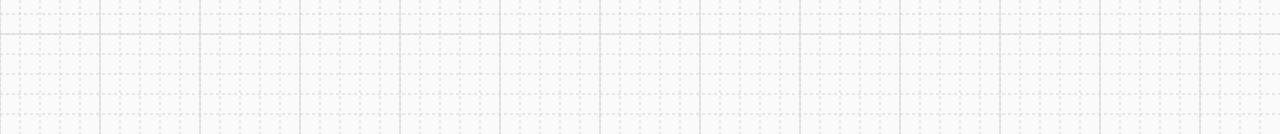
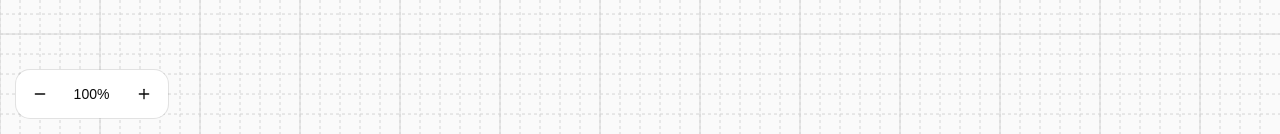
Before and after one commit to LeomharT/pgm-map-editor, a React (Vite) app: page / in a window 1280 px wide. Shown: the part 666-800 px from the top of the page. Built offline with nearby package versions, Linux system fonts and the light colour scheme.

Commit message:
feat: use store

```diff
--- a/package.json
+++ b/package.json
@@ -33,6 +33,7 @@
     "eslint-plugin-react-hooks": "^7.1.1",
     "eslint-plugin-react-refresh": "^0.5.7",
     "globals": "^17.13.0",
+    "prettier-plugin-tailwindcss": "^0.8.1",
     "typescript": "~6.0.3",
     "typescript-eslint": "^8.72.0",
     "vite": "^8.3.5"
--- /dev/null
+++ b/src/components/ui/button-group.tsx
@@ -0,0 +1,87 @@
+import { mergeProps } from "@base-ui/react/merge-props"
+import { useRender } from "@base-ui/react/use-render"
+import { cva, type VariantProps } from "class-variance-authority"
+import { cn } from "cn"
+
+import { Separator } from "@/components/ui/separator"
+
+const buttonGroupVariants = cva(
+  "flex w-fit items-stretch *:focus-visible:relative *:focus-visible:z-10 has-[>[data-slot=button-group]]:gap-2 has-[select[aria-hidden=true]:last-child]:[&>[data-slot=select-trigger]:last-of-type]:rounded-r-lg [&>[data-slot=select-trigger]:not([class*='w-'])]:w-fit [&>input]:flex-1",
+  {
+    variants: {
+      orientation: {
+        horizontal:
+          "*:data-slot:rounded-r-none [&>[data-slot]:not(:has(~[data-slot]))]:rounded-r-lg! [&>[data-slot]~[data-slot]]:rounded-l-none [&>[data-slot]~[data-slot]]:border-l-0",
+        vertical:
+          "flex-col *:data-slot:rounded-b-none [&>[data-slot]:not(:has(~[data-slot]))]:rounded-b-lg! [&>[data-slot]~[data-slot]]:rounded-t-none [&>[data-slot]~[data-slot]]:border-t-0",
+      },
+    },
+    defaultVariants: {
+      orientation: "horizontal",
+    },
+  }
+)
+
+function ButtonGroup({
+  className,
+  orientation,
+  ...props
+}: React.ComponentProps<"div"> & VariantProps<typeof buttonGroupVariants>) {
+  return (
+    <div
+      role="group"
+      data-slot="button-group"
+      data-orientation={orientation}
+      className={cn(buttonGroupVariants({ orientation }), className)}
+      {...props}
+    />
+  )
+}
+
+function ButtonGroupText({
+  className,
+  render,
+  ...props
+}: useRender.ComponentProps<"div">) {
+  return useRender({
+    defaultTagName: "div",
+    props: mergeProps<"div">(
+      {
+        className: cn(
+          "flex items-center gap-2 rounded-lg border bg-muted px-2.5 text-sm font-medium [&_svg]:pointer-events-none [&_svg:not([class*='size-'])]:size-4",
+          className
+        ),
+      },
+      props
+    ),
+    render,
+    state: {
+      slot: "button-group-text",
+    },
+  })
+}
+
+function ButtonGroupSeparator({
+  className,
+  orientation = "vertical",
+  ...props
+}: React.ComponentProps<typeof Separator>) {
+  return (
+    <Separator
+      data-slot="button-group-separator"
+      orientation={orientation}
+      className={cn(
+        "relative self-stretch bg-input data-horizontal:mx-px data-horizontal:w-auto data-vertical:my-px data-vertical:h-auto",
+        className
+      )}
+      {...props}
+    />
+  )
+}
+
+export {
+  ButtonGroup,
+  ButtonGroupSeparator,
+  ButtonGroupText,
+  buttonGroupVariants,
+}
--- a/src/feature/map/components/MapCanvas2D.tsx
+++ b/src/feature/map/components/MapCanvas2D.tsx
@@ -1,29 +1,49 @@
 import MapEngine2D from '@/engine/map-engine-2d';
-import { useEffect, useRef } from 'react';
+import { useCallback, useEffect, useMemo, useRef, useState } from 'react';
 import { MapCanvas2DContext } from '../context';
+import MapCanvasMapController from './MapCanvasMapController';
 
 export default function MapCanvas2D() {
   const ref = useRef<HTMLDivElement>(null);
 
-  const engineRef = useRef<MapEngine2D>(null);
+  const [engine, setEngine] = useState<MapEngine2D | null>(null);
+
+  const dispatchEvent = useCallback(
+    (...args: Parameters<MapEngine2D['dispatchEvent']>) => {
+      return engine?.dispatchEvent(...args);
+    },
+    [engine],
+  );
+
+  const addEventListener = useCallback(
+    (...args: Parameters<MapEngine2D['addEventListener']>) => {
+      return engine?.addEventListener(...args);
+    },
+    [engine],
+  );
+
+  const contextValue = useMemo(() => {
+    return {
+      dispatchEvent,
+      addEventListener,
+    };
+  }, [dispatchEvent, addEventListener]);
 
   useEffect(() => {
     const container = ref.current;
     if (!container) return;
 
-    const engine = new MapEngine2D(container);
-    engineRef.current = engine;
+    const instance = new MapEngine2D(container);
+    setEngine(instance);
 
-    return () => engine.dispose();
+    return () => instance.dispose();
   }, []);
 
   return (
-    <MapCanvas2DContext.Provider
-      value={{
-        engine: engineRef,
-      }}
-    >
-      <div ref={ref} className='h-dvh w-dvw'></div>
+    <MapCanvas2DContext.Provider value={contextValue}>
+      <div ref={ref} className='h-dvh w-dvw'>
+        <MapCanvasMapController />
+      </div>
     </MapCanvas2DContext.Provider>
   );
 }
--- /dev/null
+++ b/src/feature/map/components/MapCanvasMapController.tsx
@@ -0,0 +1,36 @@
+import { Button } from '@/components/ui/button';
+import { ButtonGroup } from '@/components/ui/button-group';
+import { Card, CardContent } from '@/components/ui/card';
+import { MinusIcon, PlusIcon } from 'lucide-react';
+import { useEffect, useState } from 'react';
+import { useMapCanvas2D } from '../hooks/useMapCanvas2D';
+
+export default function MapCanvasMapController() {
+  const [zoom, setZoom] = useState(1);
+
+  const { addEventListener } = useMapCanvas2D();
+
+  useEffect(() => {
+    addEventListener('transform', ({ transform }) => setZoom(transform.scale));
+  }, [addEventListener]);
+
+  return (
+    <div className='absolute bottom-4 left-4' onClick={() => {}}>
+      <Card className='p-1'>
+        <CardContent className='p-1'>
+          <ButtonGroup>
+            <Button size='icon' variant='ghost'>
+              <MinusIcon />
+            </Button>
+            <Button variant='ghost' className='w-18'>
+              {(zoom * 100).toFixed(0)}%
+            </Button>
+            <Button size='icon' variant='ghost'>
+              <PlusIcon />
+            </Button>
+          </ButtonGroup>
+        </CardContent>
+      </Card>
+    </div>
+  );
+}
--- a/src/feature/map/context.ts
+++ b/src/feature/map/context.ts
@@ -2,7 +2,10 @@ import type MapEngine2D from '@/engine/map-engine-2d';
 import { createContext } from 'react';
 
 type MapCanvas2DContextValue = {
-  engine: React.RefObject<MapEngine2D | null>;
+  dispatchEvent: (
+    ...args: Parameters<MapEngine2D['dispatchEvent']>
+  ) => ReturnType<MapEngine2D['dispatchEvent']> | undefined;
+  addEventListener: (...args: Parameters<MapEngine2D['addEventListener']>) => void;
 };
 
 export const MapCanvas2DContext = createContext<MapCanvas2DContextValue>(
--- /dev/null
+++ b/src/feature/map/hooks/useMapCanvas2D.ts
@@ -0,0 +1,12 @@
+import { useContext } from 'react';
+import { MapCanvas2DContext } from '../context';
+
+export function useMapCanvas2D() {
+  const context = useContext(MapCanvas2DContext);
+
+  if (!context) {
+    throw new Error('useMapCanvas2D must be used within MapCanvas2D');
+  }
+
+  return context;
+}
```
Also changed, not shown: 2 other files (tests, documents, lock files or other folders).
